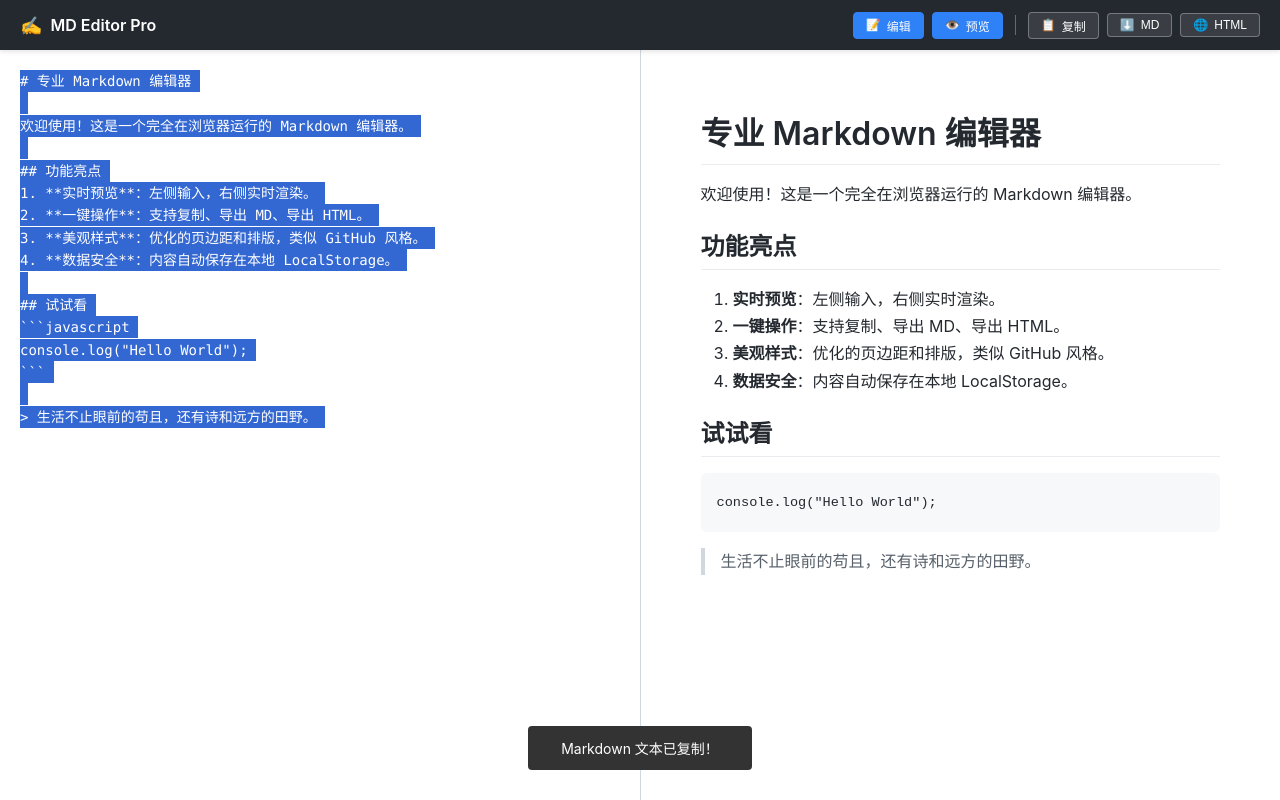
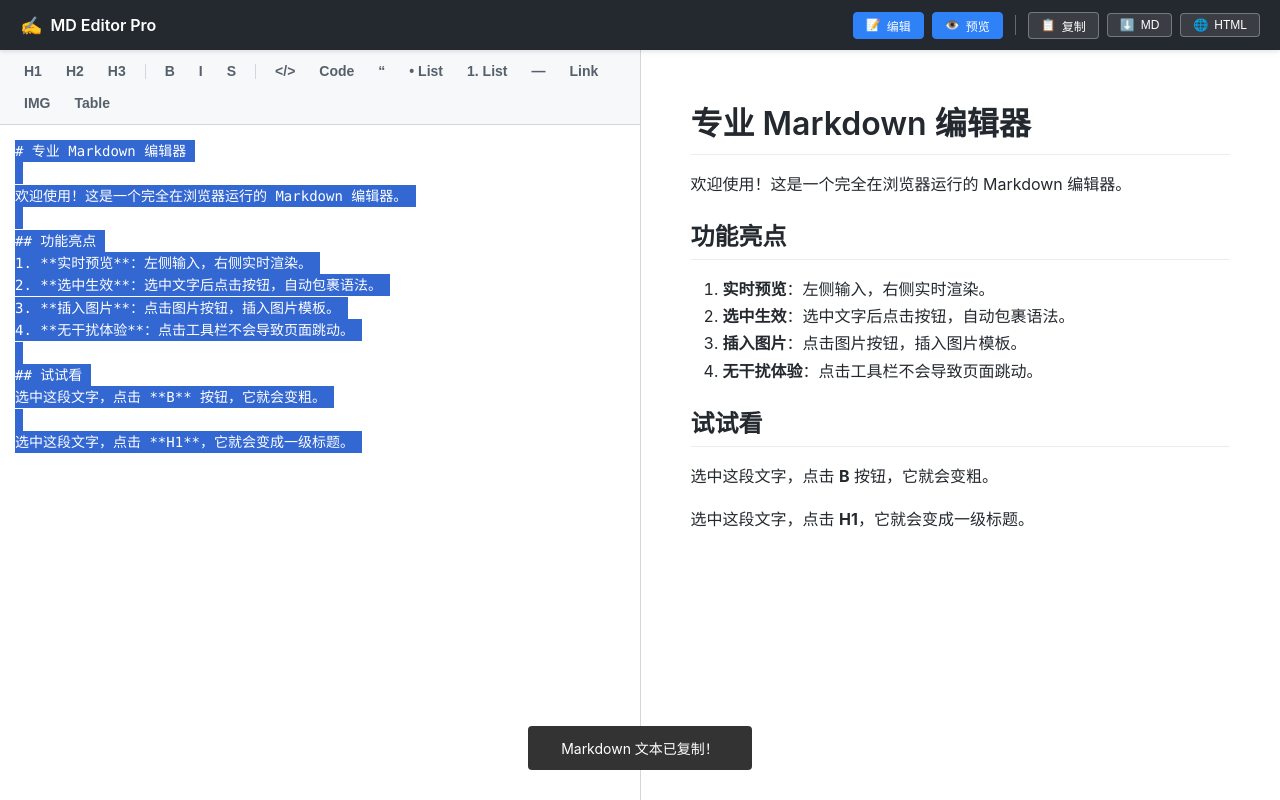
Before and after one commit to gushiyu02/gushiyu02.github.io, a plain HTML site: page index.html in a window 1280 px wide. Both pictures are taken after a click on the button "复制 Markdown 文本". Drawn offline with nearby package versions, Linux system fonts and the light colour scheme.

Commit message:
Update index.html

````diff
--- a/index.html
+++ b/index.html
@@ -3,7 +3,7 @@
 <head>
     <meta charset="UTF-8">
     <meta name="viewport" content="width=device-width, initial-scale=1.0">
-    <title>Markdown 专业编辑器</title>
+    <title>Markdown 专业编辑器 (修复预览版)</title>
 
     <!-- 引入 Marked.js -->
     <script src="https://cdn.jsdelivr.net/npm/marked/marked.min.js"></script>
@@ -19,7 +19,9 @@
             --editor-bg: #ffffff;
             --preview-bg: #ffffff;
             --header-bg: #24292f;
+            --toolbar-bg: #f6f8fa;
             --btn-hover: #3c444d;
+            --toolbar-hover: #e1e4e8;
             --accent-color: #2f81f7;
         }
 
@@ -64,7 +66,6 @@
             align-items: center;
         }
 
-        /* 分隔线 */
         .divider {
             width: 1px;
             height: 20px;
@@ -72,7 +73,6 @@
             margin: 0 4px;
         }
 
-        /* 按钮样式 */
         .btn {
             background-color: rgba(255,255,255,0.1);
             border: 1px solid rgba(255,255,255,0.3);
@@ -107,7 +107,6 @@
             transition: all 0.3s ease;
         }
 
-        /* --- 面板通用样式 --- */
         .panel {
             display: flex;
             flex-direction: column;
@@ -124,18 +123,62 @@
             flex: 0;
         }
 
-        /* --- 编辑器区域 --- */
+        /* --- 编辑器工具栏 --- */
         .editor-panel {
             border-right: 1px solid var(--border-color);
         }
 
+        .toolbar {
+            padding: 8px 15px;
+            background-color: var(--toolbar-bg);
+            border-bottom: 1px solid var(--border-color);
+            display: flex;
+            flex-wrap: wrap;
+            gap: 6px;
+            align-items: center;
+            flex-shrink: 0;
+            user-select: none;
+        }
+
+        .tool-btn {
+            background: transparent;
+            border: 1px solid transparent;
+            cursor: pointer;
+            padding: 4px 8px;
+            border-radius: 4px;
+            font-size: 14px;
+            color: #57606a;
+            font-weight: 600;
+            transition: all 0.1s;
+            display: flex;
+            align-items: center;
+            justify-content: center;
+        }
+
+        .tool-btn:hover {
+            background-color: var(--toolbar-hover);
+            color: var(--text-color);
+        }
+
+        .tool-btn svg {
+            width: 16px;
+            height: 16px;
+            fill: currentColor;
+        }
+
+        /* --- 文本区域 --- */
+        .editor-content {
+            flex: 1;
+            position: relative;
+            min-height: 0;
+        }
+
         textarea#editor {
-            flex: 1;
             width: 100%;
             height: 100%;
             border: none;
             resize: none;
-            padding: 20px;
+            padding: 15px;
             font-family: "SFMono-Regular", Consolas, "Liberation Mono", Menlo, Courier, monospace;
             font-size: 14px;
             line-height: 1.6;
@@ -146,18 +189,17 @@
             overflow-y: auto;
         }
 
-        /* --- 预览区域 --- */
+        /* --- 预览区 --- */
         .preview-wrapper {
             height: 100%;
-            overflow: hidden; /* 外层不滚动 */
+            overflow: hidden;
             display: flex;
             flex-direction: column;
         }
 
         .preview-container {
             flex: 1;
-            /* 美化页边距：PC端宽敞，移动端紧凑 */
-            padding: 40px 60px;
+            padding: 30px 50px;
             overflow-y: auto;
             overflow-x: hidden;
             background-color: var(--preview-bg);
@@ -165,7 +207,7 @@
             scroll-behavior: smooth;
         }
 
-        /* --- 滚动条美化 --- */
+        /* --- 滚动条 --- */
         ::-webkit-scrollbar {
             width: 10px;
             height: 10px;
@@ -186,10 +228,10 @@
         /* --- Markdown 样式 --- */
         .markdown-body {
             font-size: 16px;
-            line-height: 1.7; /* 增加行高，更美观 */
+            line-height: 1.7;
             color: #24292f;
-            max-width: 900px; /* 限制最大宽度 */
-            margin: 0 auto;   /* 内容居中 */
+            max-width: 100%;
+            margin: 0 auto;
         }
 
         .markdown-body h1, .markdown-body h2, .markdown-body h3 {
@@ -263,7 +305,7 @@
             margin-bottom: 16px;
         }
 
-        /* --- Toast 提示框 --- */
+        /* --- Toast 提示 --- */
         .toast {
             visibility: hidden;
             min-width: 200px;
@@ -286,14 +328,16 @@
             opacity: 1;
         }
 
-        /* --- 移动端适配 --- */
+        /* --- 移动端 --- */
         @media (max-width: 768px) {
             .container { flex-direction: column; }
             .editor-panel { border-right: none; border-bottom: 1px solid var(--border-color); }
             .preview-container { padding: 20px 15px; }
-            .btn span { display: none; } /* 手机上隐藏按钮文字只留图标 */
+            .btn span { display: none; }
             .btn { padding: 6px 10px; }
             h1 span { display: none; }
+            .tool-btn span { display: none; }
+            .tool-btn { padding: 6px; }
         }
     </style>
 </head>
@@ -330,7 +374,30 @@
     <div class="container">
         <!-- 左侧编辑区 -->
         <div id="panel-editor" class="panel editor-panel">
+            <!-- 工具栏 -->
+            <div class="toolbar">
+                <button class="tool-btn" onclick="insertSyntax('h1')" title="一级标题"><span>H1</span></button>
+                <button class="tool-btn" onclick="insertSyntax('h2')" title="二级标题"><span>H2</span></button>
+                <button class="tool-btn" onclick="insertSyntax('h3')" title="三级标题"><span>H3</span></button>
+                <div class="divider" style="background-color: #d0d7de; height: 15px;"></div>
+                <button class="tool-btn" onclick="insertSyntax('bold')" title="加粗"><span>B</span></button>
+                <button class="tool-btn" onclick="insertSyntax('italic')" title="斜体"><span>I</span></button>
+                <button class="tool-btn" onclick="insertSyntax('strikethrough')" title="删除线"><span>S</span></button>
+                <div class="divider" style="background-color: #d0d7de; height: 15px;"></div>
+                <button class="tool-btn" onclick="insertSyntax('code')" title="行内代码"><span>&lt;/&gt;</span></button>
+                <button class="tool-btn" onclick="insertSyntax('pre')" title="代码块"><span>Code</span></button>
+                <button class="tool-btn" onclick="insertSyntax('quote')" title="引用"><span>“</span></button>
+                <button class="tool-btn" onclick="insertSyntax('ul')" title="无序列表"><span>• List</span></button>
+                <button class="tool-btn" onclick="insertSyntax('ol')" title="有序列表"><span>1. List</span></button>
+                <button class="tool-btn" onclick="insertSyntax('hr')" title="横线"><span>—</span></button>
+                <button class="tool-btn" onclick="insertSyntax('link')" title="链接"><span>Link</span></button>
+                <button class="tool-btn" onclick="insertSyntax('image')" title="图片"><span>IMG</span></button>
+                <button class="tool-btn" onclick="insertSyntax('table')" title="表格"><span>Table</span></button>
+            </div>
+
+            <div class="editor-content">
                 <textarea id="editor" placeholder="在此输入 Markdown 内容..."></textarea>
+            </div>
         </div>
 
         <!-- 右侧预览区 -->
@@ -364,20 +431,82 @@
             }
         });
 
-        // --- 核心功能函数 ---
+        // --- 核心逻辑 ---
 
-        // 1. 更新预览
+        // 1. 更新预览函数 (提取出来方便调用)
         const updatePreview = () => {
             const markdownText = editor.value;
             preview.innerHTML = marked.parse(markdownText);
             localStorage.setItem('markdown-content', markdownText);
-            // 触发代码高亮
+            // 代码高亮
             document.querySelectorAll('pre code').forEach((el) => {
                 highlight.highlightElement(el);
             });
         };
 
-        // 2. 切换面板
+        // 2. 插入语法功能 (选中生效 + 不跳滚动条)
+        function insertSyntax(type) {
+            editor.focus();
+
+            const start = editor.selectionStart;
+            const end = editor.selectionEnd;
+            const text = editor.value;
+            const selectedText = text.substring(start, end);
+
+            let prefix = '';
+            let suffix = '';
+
+            switch (type) {
+                case 'h1': prefix = '# '; suffix = ''; break;
+                case 'h2': prefix = '## '; suffix = ''; break;
+                case 'h3': prefix = '### '; suffix = ''; break;
+                case 'bold': prefix = '**'; suffix = '**'; break;
+                case 'italic': prefix = '*'; suffix = '*'; break;
+                case 'strikethrough': prefix = '~~'; suffix = '~~'; break;
+                case 'code': prefix = '`'; suffix = '`'; break;
+                case 'pre': prefix = '\n```\n'; suffix = '\n```\n'; break;
+                case 'quote': prefix = '> '; suffix = ''; break;
+                case 'ul': prefix = '- '; suffix = ''; break;
+                case 'ol': prefix = '1. '; suffix = ''; break;
+                case 'hr': prefix = '\n---\n'; suffix = ''; break;
+                case 'link': prefix = '['; suffix = '](url)'; break;
+                // 图片功能：单独处理
+                case 'image':
+                    const imgTemplate = `
+![图片描述](图片链接)
+`;
+                    document.execCommand('insertText', false, imgTemplate);
+                    return;
+                case 'table':
+                    prefix = '| 标题1 | 标题2 | 标题3 |\n| --- | --- | --- |\n| ';
+                    suffix = ' | 内容2 | 内容3 |\n';
+                    break;
+                default:
+                    return;
+            }
+
+            const textToInsert = prefix + selectedText + suffix;
+
+            // 使用 execCommand 插入文本，支持撤销且不跳滚动条
+            const success = document.execCommand('insertText', false, textToInsert);
+
+            if (!success) {
+                // 降级处理
+                const before = text.substring(0, start);
+                const after = text.substring(end);
+                editor.value = before + textToInsert + after;
+                const newPos = start + textToInsert.length;
+                editor.setSelectionRange(newPos, newPos);
+            }
+
+            // 注意：这里不手动调用 updatePreview，而是依赖 input 事件
+            // 这样可以避免点击工具栏时导致右侧预览区重绘导致的滚动条跳动
+        }
+
+        // 3. 监听输入事件
+        editor.addEventListener('input', updatePreview);
+
+        // 4. 切换面板
         function togglePanel(type) {
             if (type === 'editor') {
                 const isHidden = panelEditor.classList.contains('hidden');
@@ -408,20 +537,19 @@
             }
         }
 
-        // 3. 一键复制 Markdown 文本
+        // 5. 复制
         function copyMarkdown() {
             if (!editor.value) {
                 showToast("没有内容可复制");
                 return;
             }
             editor.select();
-            document.execCommand('copy'); // 兼容性最好的写法
-            // 取消选中
+            document.execCommand('copy');
             window.getSelection().removeAllRanges();
             showToast("Markdown 文本已复制！");
         }
 
-        // 4. 一键导出 Markdown 文件
+        // 6. 导出 Markdown
         function exportMarkdown() {
             const content = editor.value;
             if (!content) {
@@ -429,18 +557,16 @@
                 return;
             }
             const blob = new Blob([content], { type: 'text/markdown;charset=utf-8' });
-            saveAs(blob, "index.md");
+            saveAs(blob, "document.md");
         }
 
-        // 5. 一键导出 HTML 文件
+        // 7. 导出 HTML
         function exportHTML() {
             const content = editor.value;
             if (!content) {
                 showToast("没有内容可导出");
                 return;
             }
-
-            // 构建完整的 HTML 字符串，包含样式
             const htmlContent = `
 <!DOCTYPE html>
 <html lang="zh-CN">
@@ -464,12 +590,10 @@
  ${marked.parse(content)}
 </body>
 </html>`;
-
             const blob = new Blob([htmlContent], { type: 'text/html;charset=utf-8' });
-            saveAs(blob, "index.html");
+            saveAs(blob, "document.html");
         }
 
-        // 通用保存文件函数
         function saveAs(blob, filename) {
             const link = document.createElement('a');
             link.href = URL.createObjectURL(blob);
@@ -480,7 +604,6 @@
             showToast(`已导出: ${filename}`);
         }
 
-        // 显示 Toast 提示
         function showToast(message) {
             const toast = document.getElementById("toast");
             toast.textContent = message;
@@ -491,8 +614,7 @@
         }
 
         // --- 初始化 ---
-        editor.addEventListener('input', updatePreview);
-
+        window.addEventListener('DOMContentLoaded', () => {
             const savedContent = localStorage.getItem('markdown-content');
             if (savedContent) {
                 editor.value = savedContent;
@@ -503,19 +625,20 @@
 
 ## 功能亮点
 1. **实时预览**：左侧输入，右侧实时渲染。
-2. **一键操作**：支持复制、导出 MD、导出 HTML。
-3. **美观样式**：优化的页边距和排版，类似 GitHub 风格。
-4. **数据安全**：内容自动保存在本地 LocalStorage。
+2. **选中生效**：选中文字后点击按钮，自动包裹语法。
+3. **插入图片**：点击图片按钮，插入图片模板。
+4. **无干扰体验**：点击工具栏不会导致页面跳动。
 
 ## 试试看
-\`\`\`javascript
-console.log("Hello World");
-\`\`\`
+选中这段文字，点击 **B** 按钮，它就会变粗。
 
-> 生活不止眼前的苟且，还有诗和远方的田野。
+选中这段文字，点击 **H1**，它就会变成一级标题。
 `;
             }
+            // 关键修复：页面加载完成后强制刷新一次预览
             updatePreview();
+        });
+
     </script>
 </body>
 </html>
````
Lines whose indentation alone changed are shown as unchanged.
